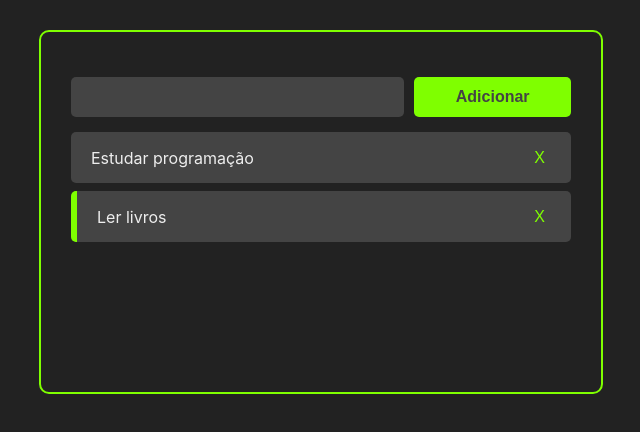
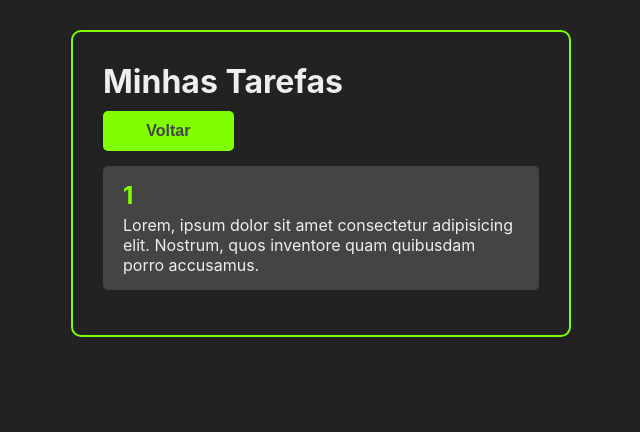
Before and after one commit to gustavobrigatti/estudo-react, a React (Create React App) app: page /1 in a window 1280 px wide. Shown: the top 432 px of the page, without its empty margins (319-959 px from the left). Built offline with nearby package versions, Linux system fonts and the light colour scheme; the HTML template or start-up script is replaced by a standard one.

Commit message:
adição da página de visualização de tarefa

```diff
--- a/package.json
+++ b/package.json
@@ -6,9 +6,11 @@
     "@testing-library/jest-dom": "^5.16.3",
     "@testing-library/react": "^12.1.4",
     "@testing-library/user-event": "^13.5.0",
+    "axios": "^0.26.1",
     "react": "^18.0.0",
     "react-dom": "^18.0.0",
-    "react-router-dom": "^5.2.0",
+    "react-icons": "^4.3.1",
+    "react-router-dom": "^5.3.0",
     "react-scripts": "^2.1.3",
     "uuid": "^8.3.2",
     "web-vitals": "^2.1.4"
--- a/src/App.jsx
+++ b/src/App.jsx
@@ -1,8 +1,14 @@
-import React, { useState } from "react";
+import React, { useEffect, useState } from "react";
+import axios from "axios";
 import {v4 as uuidv4} from 'uuid';
+import { BrowserRouter as Router, Route } from "react-router-dom";
+
+import "./App.css";
+
 import AddTask from "./components/AddTask";
 import Tasks from "./components/Tasks";
-import "./App.css";
+import Header from "./components/Header";
+import TaskDetails from "./components/TaskDetails";
 
 const App = () => {
   const [tasks, setTasks] = useState([
@@ -17,6 +23,10 @@
       completed: true,
     },
   ]);
+
+  useEffect(() => {
+
+  }, [tasks]);
 
   const handleTaskClick = (taskId) => {
     const newTasks = tasks.map( task => {
@@ -46,12 +56,23 @@
   };
 
   return(
-    <>
+    <Router>
       <div className="container">
-        <AddTask handleTaskAddition={handleTaskAddition}/>
-        <Tasks tasks={tasks} handleTaskClick={handleTaskClick} handleTasDeletion={handleTasDeletion}/>
+        <Header>Minhas Tarefas</Header>
+        <Route path="/" exact render={() => (
+          <>
+            <AddTask handleTaskAddition={handleTaskAddition}/>
+            <Tasks
+              tasks={tasks}
+              handleTaskClick={handleTaskClick}
+              handleTasDeletion={handleTasDeletion}
+            />
+          </>
+        )}/>
+
+        <Route path="/:taskTitle" exact component={TaskDetails}/>
       </div>
-    </>
+    </Router>
   );
 };
 
--- a/src/components/Button.css
+++ b/src/components/Button.css
@@ -9,4 +9,10 @@
     font-weight: bold;
     cursor: pointer;
     border: none;
+    transition: all 0..5s ease;
 }
+
+.button:hover {
+    background-color: #444;
+    color: chartreuse;
+}
--- /dev/null
+++ b/src/components/Header.jsx
@@ -0,0 +1,7 @@
+import React from 'react';
+
+const Header = ({ children}) => {
+    return <h1 style={{ color: "#eee" }}>{children}</h1>;
+}
+
+export default Header;
--- a/src/components/Task.css
+++ b/src/components/Task.css
@@ -13,10 +13,11 @@
     cursor: pointer;
 }
 
-.remove-task-button{
+.remove-task-button, .see-task-details-button {
     background-color: #444;
     border: none;
-    font-size: 16px;
+    font-size: 24px;
     color: chartreuse;
     cursor: pointer;
+    margin: 0 5px;
 }
--- a/src/components/Task.jsx
+++ b/src/components/Task.jsx
@@ -1,7 +1,16 @@
 import React from 'react';
+import {CgClose, CgInfo} from "react-icons/cg";
+import {useHistory} from "react-router-dom";
+
 import "./Task.css";
 
 const Task = ({ task, handleTaskClick, handleTasDeletion }) => {
+    const history = useHistory();
+
+    const handleTaskDetailsClick = () => {
+        history.push(`/${task.title}`);
+    };
+
     return(
         <div
             className="task-container"
@@ -12,11 +21,15 @@
             </div>
 
             <div className='buttons-container'>
-                <button className='remove-task-button' onClick={() => handleTasDeletion(task.id)}>X</button>
+                <button className='see-task-details-button' onClick={handleTaskDetailsClick}>
+                    <CgInfo />
+                </button>
+                <button className='remove-task-button' onClick={() => handleTasDeletion(task.id)}>
+                    <CgClose />
+                </button>
             </div>
         </div>
     );
-    //return <div className="task-container">{task.title}</div>;
 }
 
 export default Task;
--- /dev/null
+++ b/src/components/TaskDetails.css
@@ -0,0 +1,19 @@
+.task-details-container{
+    background-color: #444;
+    margin: 15px 0;
+    padding: 15px 20px;
+    display: flex;
+    flex-direction: column;
+    color: #eee;
+    border-radius: 5px;
+}
+
+.task-details-container h2{
+    margin-bottom: 5px;
+    color: chartreuse;
+}
+
+.back-button-container{
+    width: 30%;
+    margin-top: 10px;
+}
--- /dev/null
+++ b/src/components/TaskDetails.jsx
@@ -0,0 +1,30 @@
+import React from 'react';
+import { useParams, useHistory } from 'react-router-dom';
+
+import Button from './Button';
+
+import "./TaskDetails.css";
+
+const TaskDetails = () => {
+    const params = useParams();
+    const history = useHistory();
+
+    const handleBackButtonClick = () => {
+        history.goBack();
+    };
+    return (
+        <>
+            <div className="back-button-container">
+                <Button onClick={handleBackButtonClick}>Voltar</Button>
+            </div>
+            <div className="task-details-container">
+                <h2>{params.taskTitle}</h2>
+                <p>
+                    Lorem, ipsum dolor sit amet consectetur adipisicing elit. Nostrum, quos inventore quam quibusdam porro accusamus.
+                </p>
+            </div>
+        </>
+     );
+}
+
+export default TaskDetails;
--- a/src/components/Tasks.jsx
+++ b/src/components/Tasks.jsx
@@ -1,4 +1,5 @@
 import React from "react";
+
 import Task from "./Task"
 
 const Tasks = ({ tasks, handleTaskClick, handleTasDeletion }) =>{
--- a/src/index.css
+++ b/src/index.css
@@ -1,3 +1,9 @@
+*{
+  margin: 0;
+  padding: 0;
+  box-sizing: border-box;
+}
+
 body {
   margin: 0;
   font-family: -apple-system, BlinkMacSystemFont, 'Segoe UI', 'Roboto', 'Oxygen',
```
Also changed, not shown: 1 other file (tests, documents, lock files or other folders).
